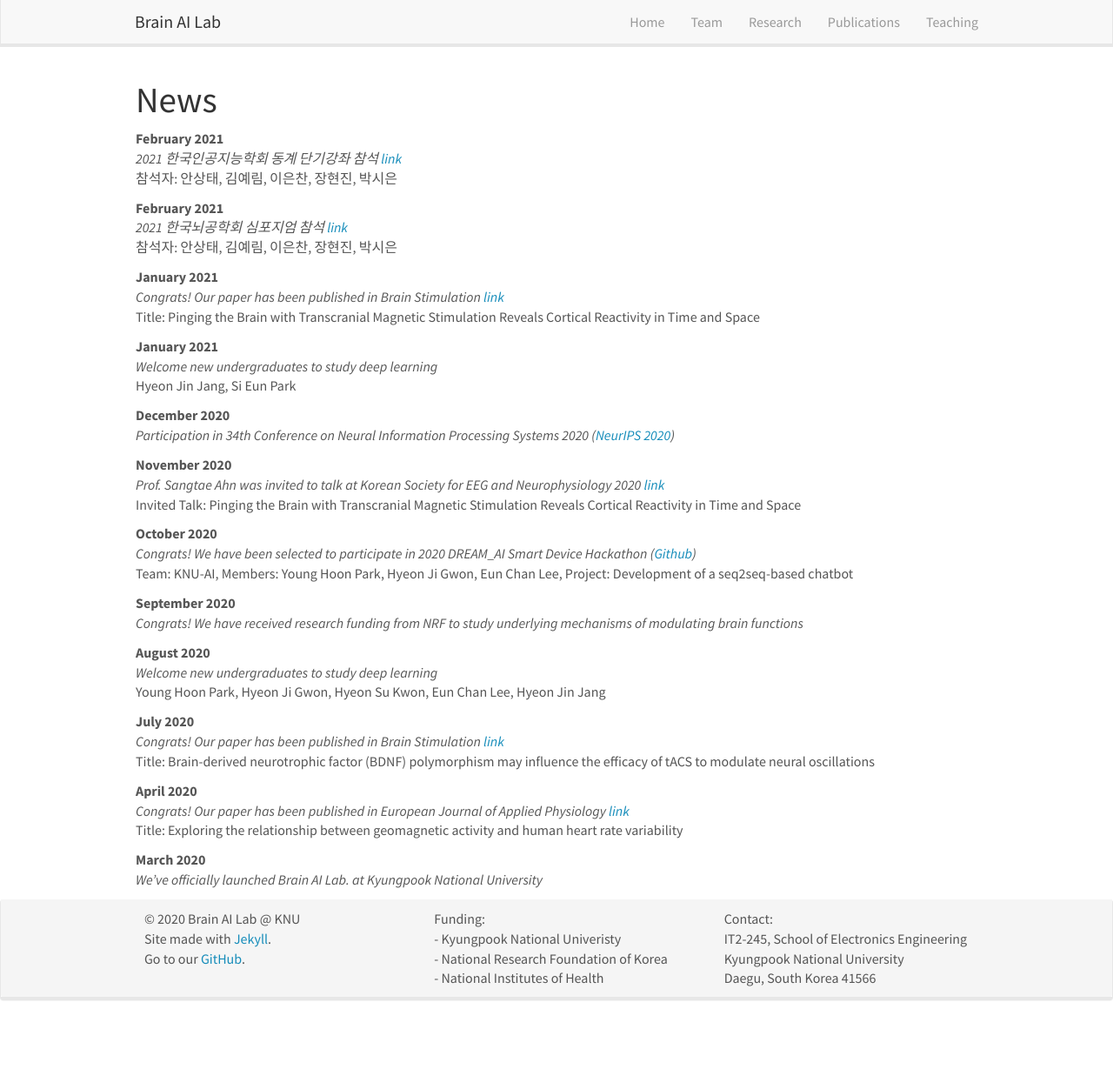
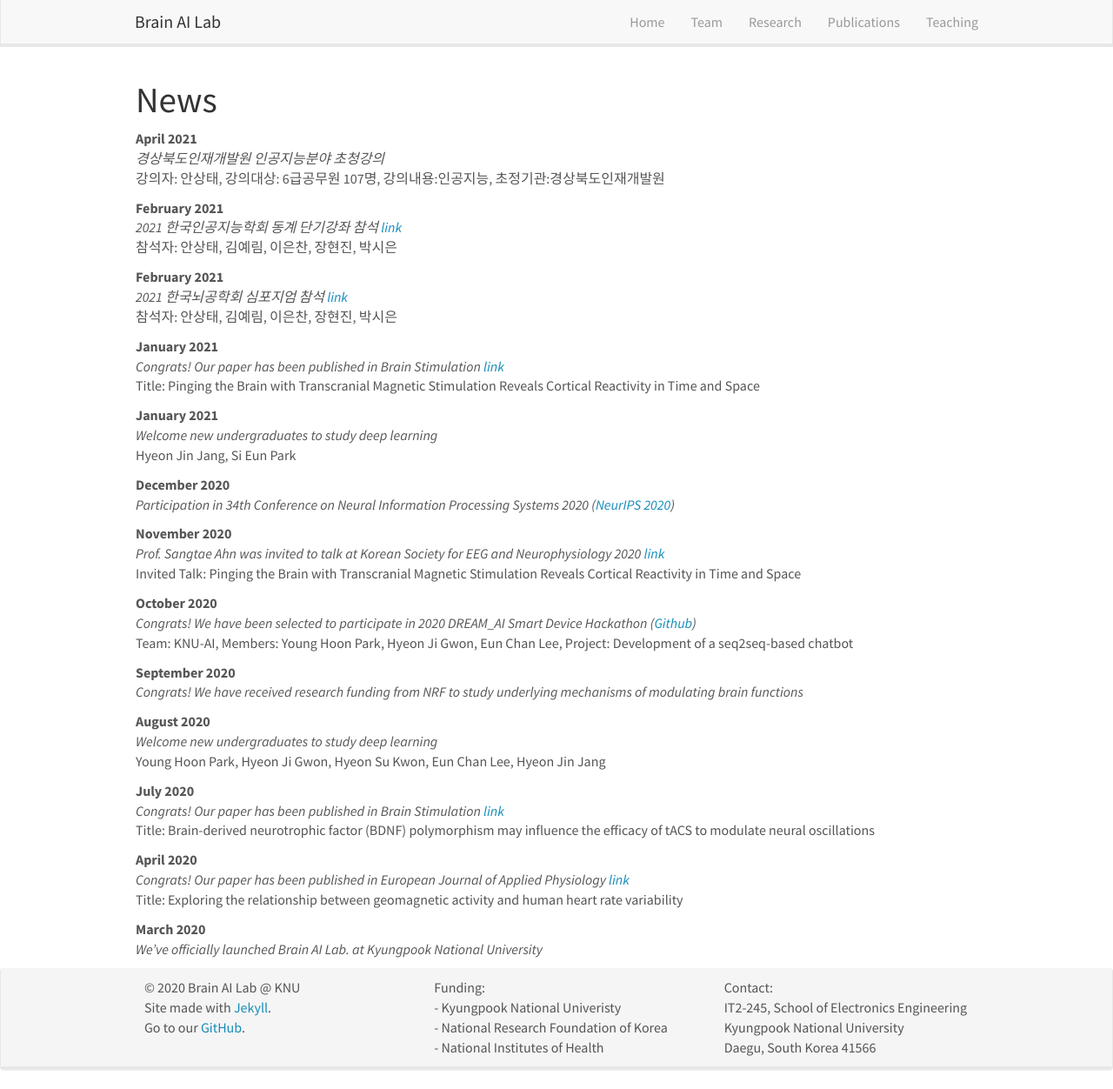
Before and after one commit to KNU-BrainAI/knu-brainai.github.io, a Jekyll site: the page built from _pages/allnews.md, in a window 1280 px wide and 1252 px high. Shown: the whole window at 87% size. Built offline with Jekyll 4.4.1, drawn with Linux system fonts in a browser that asks for light colours; nearby versions of some CDN libraries.

Commit message:
Update news.yml

```diff
--- a/_data/news.yml
+++ b/_data/news.yml
@@ -1,3 +1,7 @@
+- date: April 2021
+  headline: "경상북도인재개발원 인공지능분야 초청강의"
+  details: "강의자: 안상태, 강의대상: 6급공무원 107명, 강의내용:인공지능, 초정기관:경상북도인재개발원"
+
 - date: February 2021
   headline: "2021 한국인공지능학회 동계 단기강좌 참석 <a href='http://aiassociation.kr/Conference/ConferenceView.asp?AC=0&CODE=CC20210101&CpPage=#CONF'>link</a>"
   details: "참석자: 안상태, 김예림, 이은찬, 장현진, 박시은"
```
